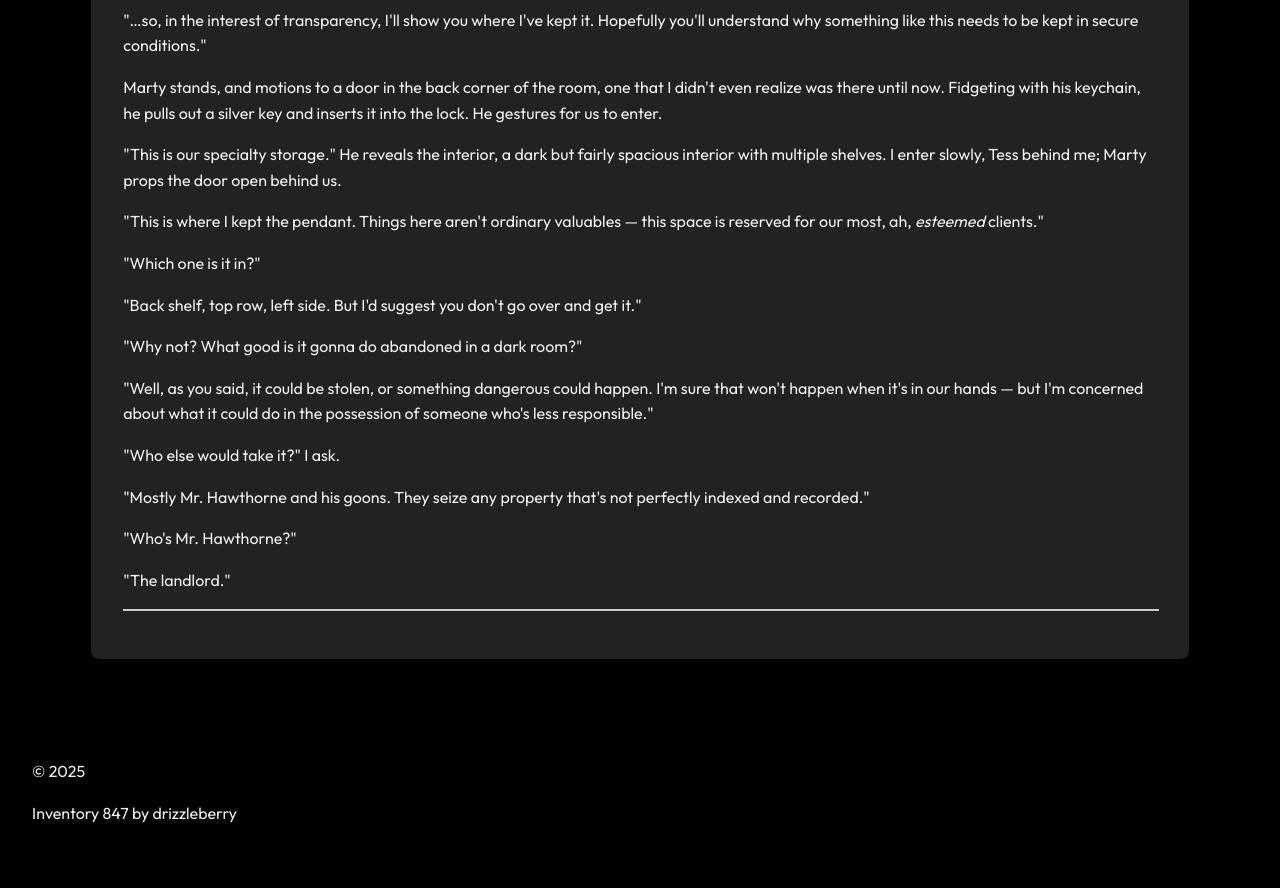
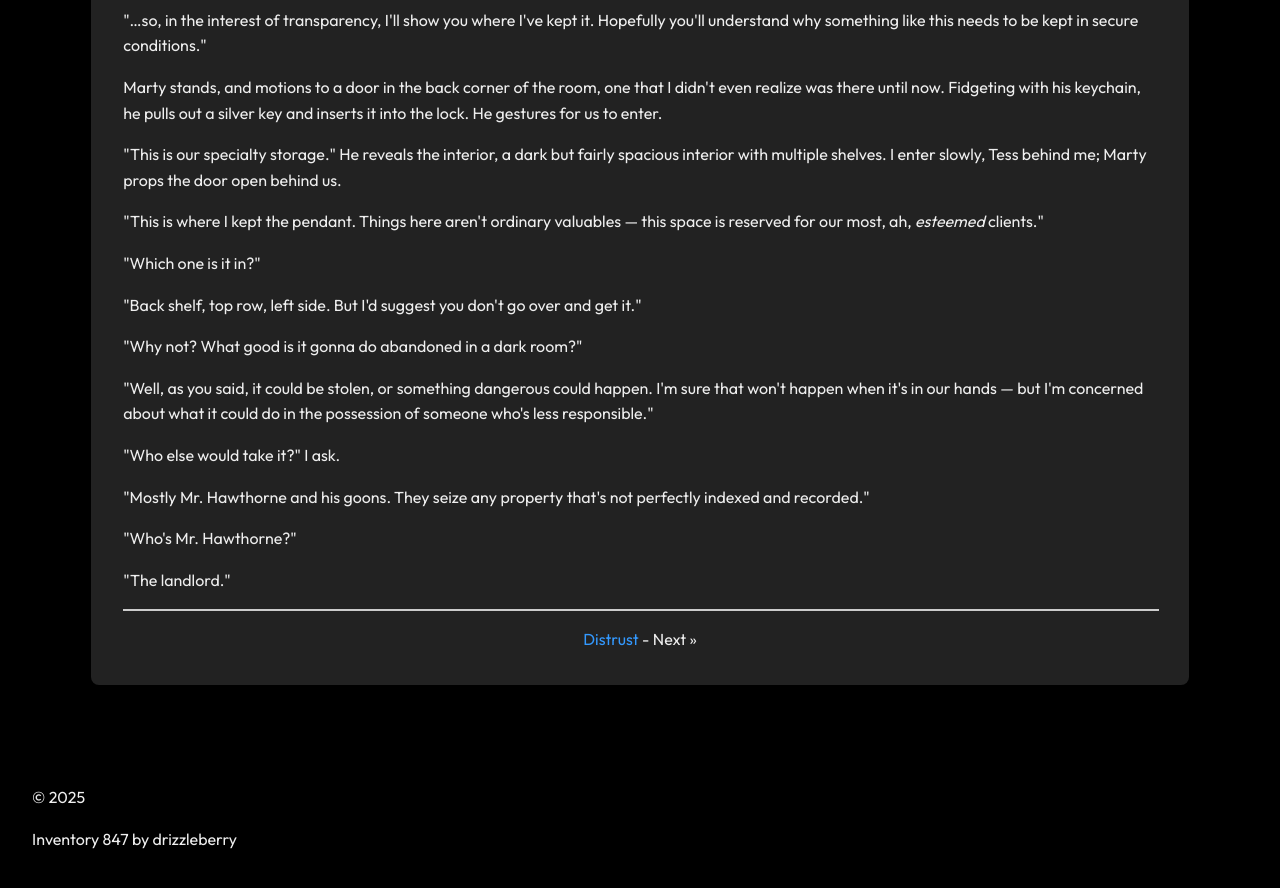
Before and after one commit to drizzleberry/drizzleberry.github.io, a Jekyll site: the page built from _episodes/distrust.html, in a window 1280 px wide and 900 px high, scrolled down 6012 px. Shown: the top 888 px of the window. Built offline with Jekyll 4.4.1, drawn with Linux system fonts in a browser that asks for light colours.

Commit message:
Update nav-bottom.html

```diff
--- a/_includes/nav-bottom.html
+++ b/_includes/nav-bottom.html
@@ -1,8 +1,10 @@
-{% if page.next %}
-<nav class="nav-top" style="text-align: center;">
-  <a href="{{ page.next.url | relative_url }}">
-    {{ page.next.title }}
-  </a>
-  <span> - Next &raquo; </span>
-</nav>
+{% assign sorted_episodes = site.episodes | sort: "order" %}
+{% assign index = sorted_episodes | index_of: page %}
+{% assign next_index = index | plus: 1 %}
+
+{% if next_index < sorted_episodes.size %}
+  {% assign next_episode = sorted_episodes[next_index] %}
+  <nav class="nav-bottom" style="text-align: center; margin-top: 1rem;">
+    <a href="{{ next_episode.url | relative_url }}">{{ next_episode.title }}</a> - Next &raquo;
+  </nav>
 {% endif %}
```
